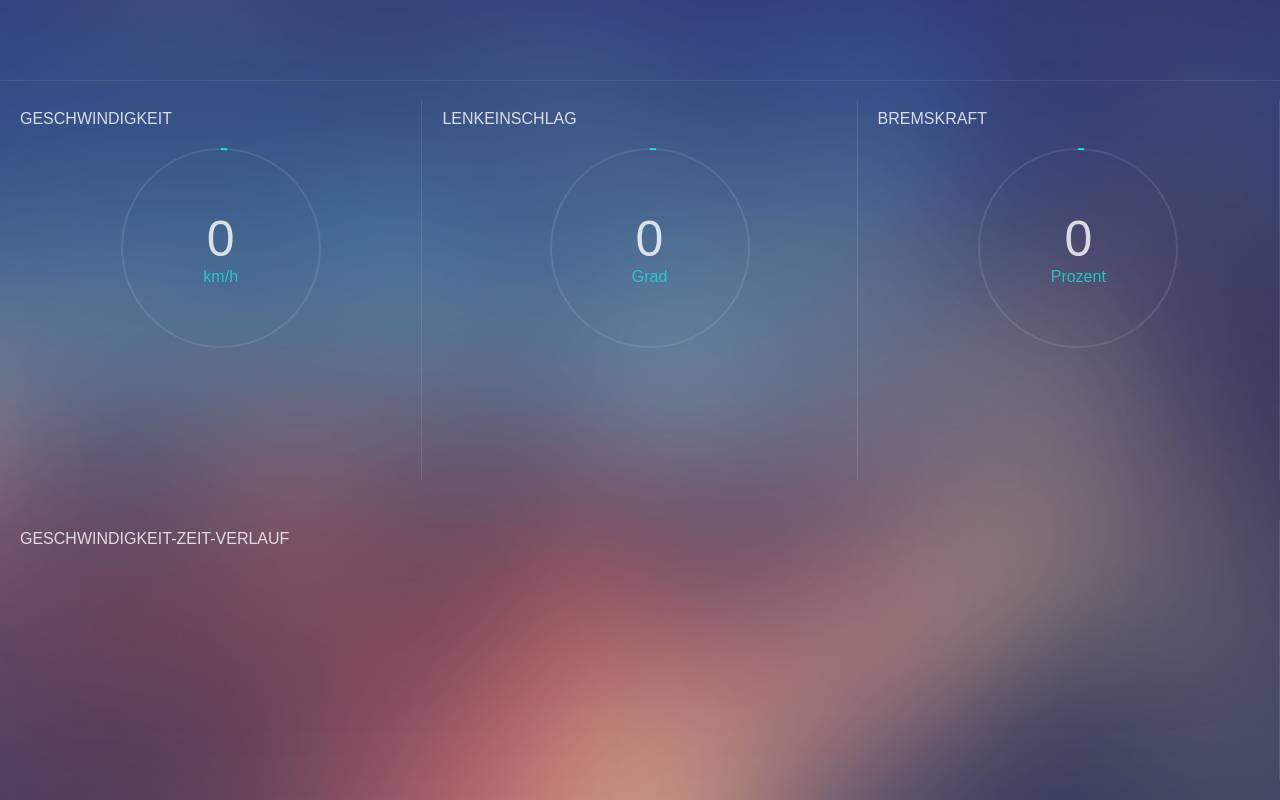
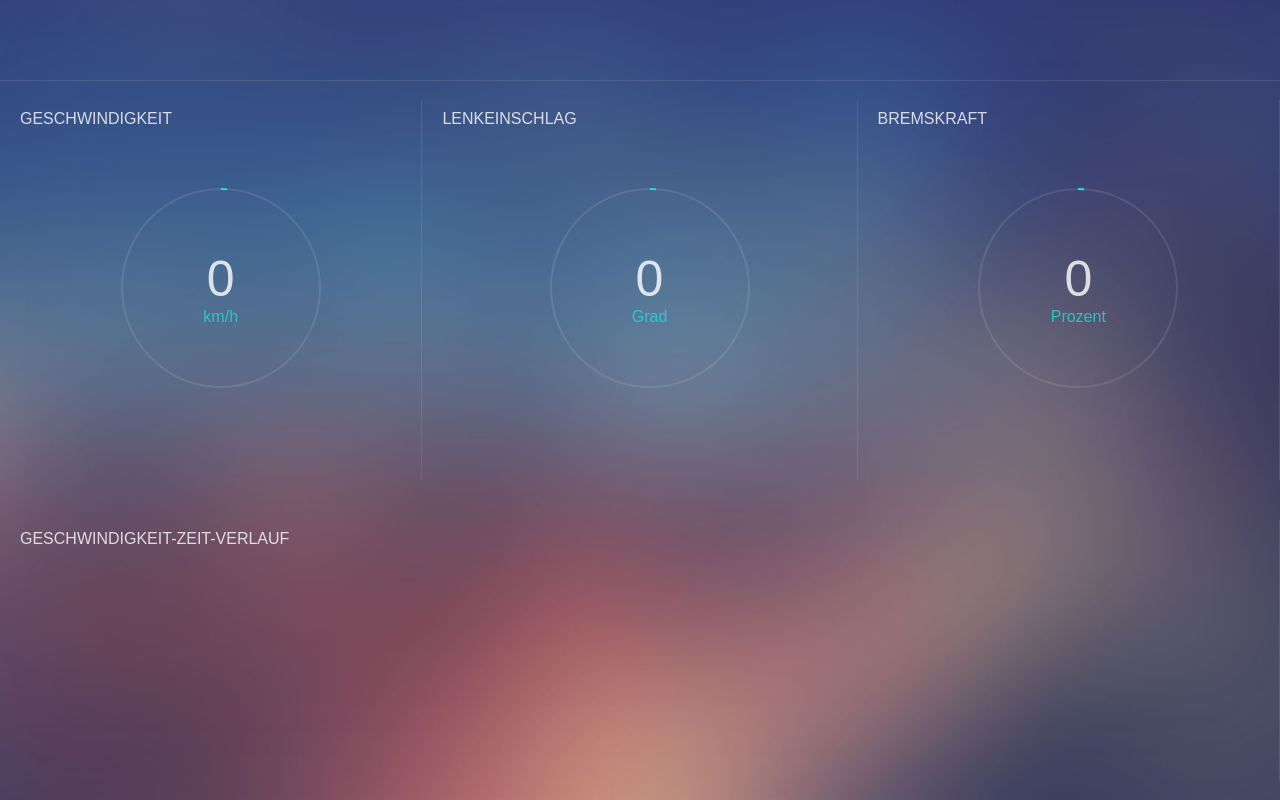
Before and after one commit to manu27/vrbike-rpi-server, a website: page dashboard/index.html in a window 1280 px wide. Drawn offline with nearby package versions, Linux system fonts and the light colour scheme.

Commit message:
Make dashboard reachable via node server (/dashboard)

```diff
--- a/dashboard/style.css
+++ b/dashboard/style.css
@@ -44,6 +44,10 @@ header {
     display: flex;
     align-items: center;
     justify-content: center;
+    position: absolute;
+    width: 100%;
+    height: 100%;
+    top: 0;
 }
 
 .circle-graph-text {
```
Also changed, not shown: server.js (+1 -11 lines).
